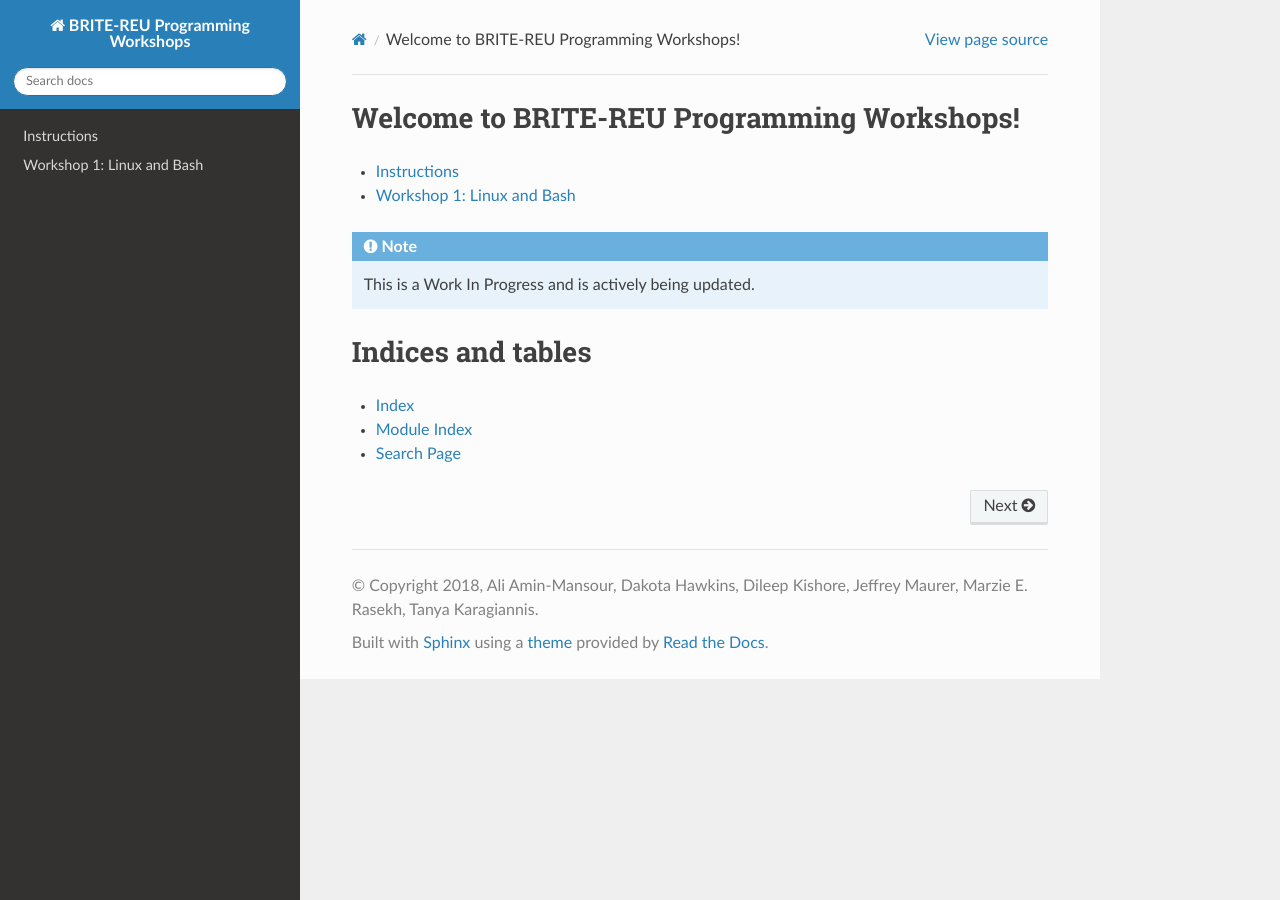
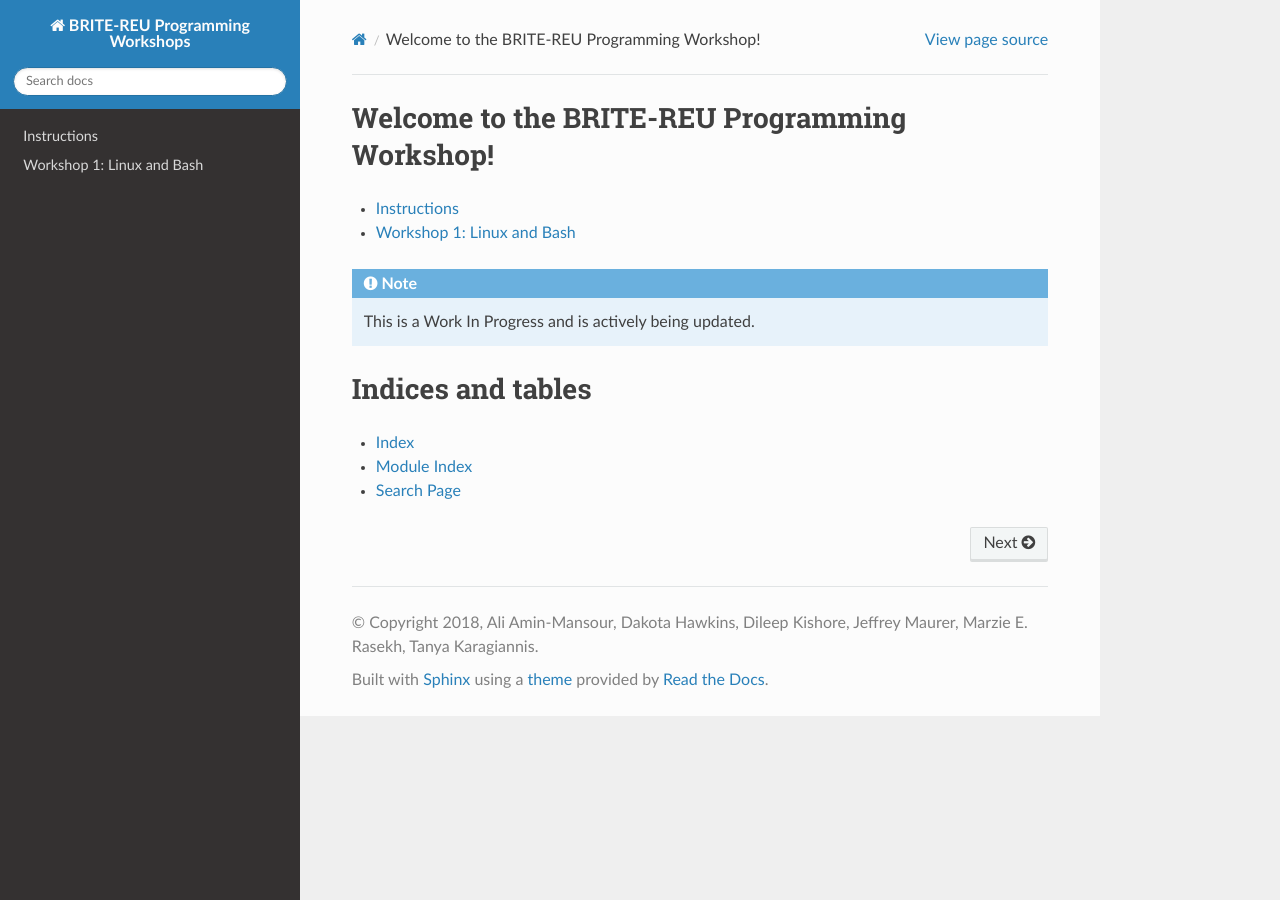
Before and after one commit to BRITE-REU/programming-workshops, a Sphinx documentation site: the page built from source/index.rst, in a window 1280 px wide. Built offline with Sphinx 7.4.7 and the Read the Docs theme 2.0.0, drawn with Linux system fonts in a browser that asks for light colours.

Commit message:
Chagned the title

```diff
--- a/source/index.rst
+++ b/source/index.rst
@@ -3,7 +3,7 @@
    You can adapt this file completely to your liking, but it should at least
    contain the root `toctree` directive.
 
-Welcome to BRITE-REU Programming Workshops!
+Welcome to the BRITE-REU Programming Workshop!
 ===========================================================
 
 .. toctree::
```
